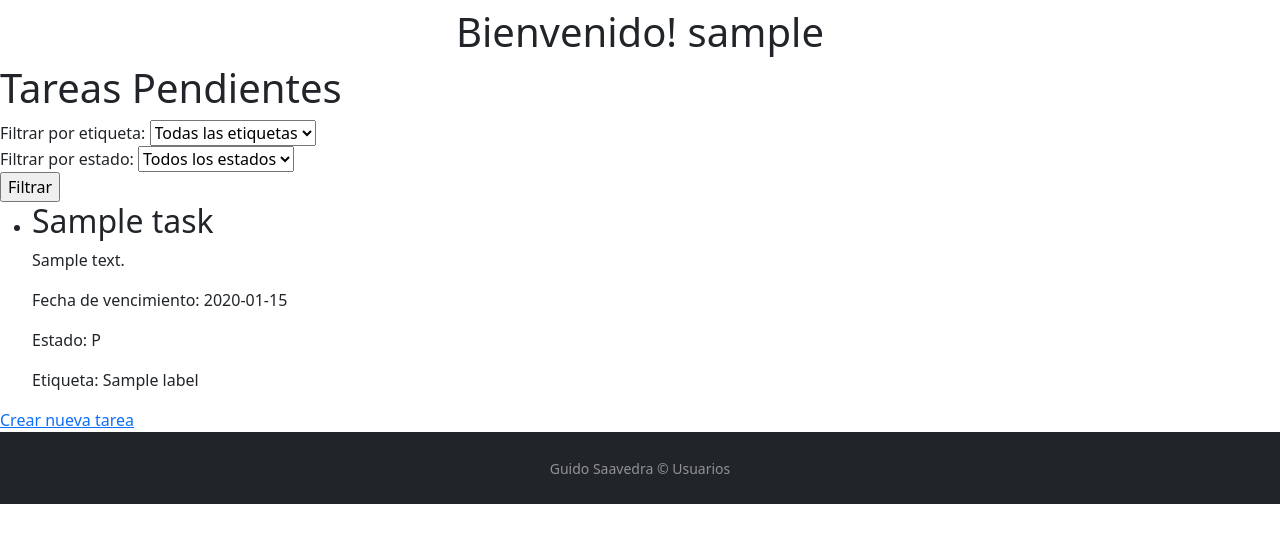
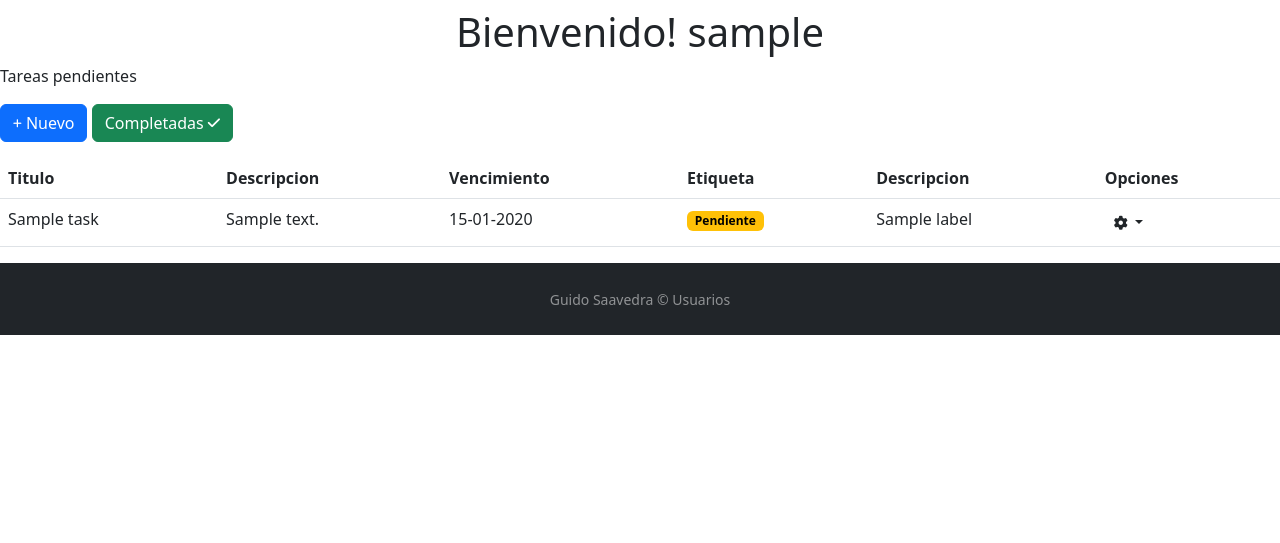
Before and after one commit to BOKG/MOD7IND, a Django app: page / in a window 1280 px wide. Shown: the part 84-627 px from the top of the page. Run offline with Django 4.2, Linux system fonts and the light colour scheme; a user stored in the database is signed in; tables that the repository leaves empty hold one stand-in row (values such as "Sample post").

Commit message:
Resolucion requisitos E3

```diff
--- a/RequisitoE3/djaTOdoproject/djaTOdoproject/settings.py
+++ b/RequisitoE3/djaTOdoproject/djaTOdoproject/settings.py
@@ -115,7 +115,7 @@ AUTH_PASSWORD_VALIDATORS = [
 
 LANGUAGE_CODE = 'es-cl'
 
-TIME_ZONE = 'UTC'
+TIME_ZONE = 'America/Santiago'
 
 USE_I18N = True
 
--- a/RequisitoE3/djaTOdoproject/principal/templates/base.html
+++ b/RequisitoE3/djaTOdoproject/principal/templates/base.html
@@ -6,8 +6,15 @@
     <meta charset="UTF-8">
     <meta http-equiv="X-UA-Compatible" content="IE=edge">
     <meta name="viewport" content="width=device-width, initial-scale=1.0">
+    <!-- Estilos de Font Awesome 6.4.0 -->
+    <link rel="stylesheet" href="https://cdnjs.cloudflare.com/ajax/libs/font-awesome/6.4.0/css/all.min.css" integrity="sha512-iecdLmaskl7CVkqkXNQ/ZH/XLlvWZOJyj7Yy7tcenmpD1ypASozpmT/E0iPtmFIB46ZmdtAc9eNBvH0H/ZpiBw==" crossorigin="anonymous" referrerpolicy="no-referrer"/>
+
+    <!-- Estilos de Bootstrap 5.0.2 -->
     <link href="https://cdn.jsdelivr.net/npm/bootstrap@5.3.0/dist/css/bootstrap.min.css" rel="stylesheet" integrity="sha384-9ndCyUaIbzAi2FUVXJi0CjmCapSmO7SnpJef0486qhLnuZ2cdeRhO02iuK6FUUVM" crossorigin="anonymous">
+
+    <!-- CSS only -->
     <link rel="stylesheet" href="{% static 'assets/css/master.css' %}">
+
     <title>{% block title %}Titulo ejemplo{% endblock  %}</title>
 </head>
 
--- a/RequisitoE3/djaTOdoproject/principal/templates/home.html
+++ b/RequisitoE3/djaTOdoproject/principal/templates/home.html
@@ -8,53 +8,82 @@
 
 {% if user.is_authenticated %}
 <h1 class="text-center h1-h"> Bienvenido! {{ user.username }}</h1>
-
-<h1>Tareas Pendientes</h1>
-
-<form method="GET" action="{% url 'home' %}">
-    <label for="etiqueta">Filtrar por etiqueta:</label>
-    <select name="etiqueta" id="etiqueta">
-        <option value="">Todas las etiquetas</option>
-        <!-- Renderizar opciones de etiquetas -->
-        {% for etiqueta in etiquetas %}
-            <option value="{{ etiqueta.nombre }}">{{ etiqueta.nombre }}</option>
-        {% endfor %}
-    </select>
-    <br>
-    <label for="estado">Filtrar por estado:</label>
-    <select name="estado" id="estado">
-        <option value="">Todos los estados</option>
-        <!-- Renderizar opciones de estados -->
-        {% for choice in tasklistview.get_status_choices %}
-            <option value="{{ choice.0 }}">{{ choice.1 }}</option>
-        {% endfor %}
-    </select>
-    <br>
-    <input type="submit" value="Filtrar">
-</form>
-
-<!-- Lista de tareas -->
-<ul>
-    {% for tarea in tareas %}
-        <li>
-            <h2>{{ tarea.title }}</h2>
-            <p>{{ tarea.description }}</p>
-            <p>Fecha de vencimiento:
-            {{ tarea.due_date|date:'Y-m-d' }}
-            </p>
-            <p>Estado: {{ tarea.status }}</p>
-            <p>Etiqueta: {{ tarea.label }}</p>
-            {% comment %} <a href="{% url 'editar_tarea' tarea.pk %}">Editar</a>
-            <a href="{% url 'eliminar_tarea' tarea.pk %}">Eliminar</a>
-            <a href="{% url 'detalles_tarea' tarea.pk %}">Detalles</a> {% endcomment %}
-        </li>
-    {% empty %}
-        <li>No hay tareas pendientes.</li>
-    {% endfor %}
-</ul>
-
-<!-- Enlaces de navegación -->
-<a href="{% url 'crear_tarea' %}">Crear nueva tarea</a>
+<div class="c-tabletask">
+    <div class="c-tabletask-header">
+        <p>Tareas pendientes<p>
+            <a href="{% url 'crear_tarea' %}" class="btn btn-primary" data-toggle="modal" data-target="#modal-newtask">
+                <i class="fa-solid fa-plus fa-2xs"></i> Nuevo
+              </a>
+              <a href="{% url 'complete_task' %}" class="btn btn-success" data-toggle="modal" data-target="#modal-newtask">
+               Completadas <i class="fa-solid fa-check fa-sm"></i>
+              </a>
+    </div>
+    <div class="table-responsive">
+        <table class="table inner-table">
+          <thead>
+            <tr>
+              <th>Titulo</th>
+              <th>Descripcion</th>
+              <th>Vencimiento</th>
+              <th>Etiqueta</th>
+              <th>Descripcion</th>
+              <th>Opciones</th>
+            </tr>
+          </thead>
+          <tbody>
+            {% for tarea in tareas %}
+              <tr>
+                <td>{{ tarea.title }}</td>
+                <td>{{ tarea.description }}</td>
+                <td>{{ tarea.due_date|date:'d-m-Y' }}</td>
+                <td>
+                  {% if tarea.status == 'IP' %}
+                    <span class="badge text-bg-primary">En progreso</span>
+                  {% elif tarea.status == 'C' %}
+                    <span class="badge text-bg-success">Completada</span>
+                  {% elif tarea.status == 'P' %}
+                    <span class="badge text-bg-warning">Pendiente</span>
+                  {% else %}
+                    {{ tarea.status }}
+                  {% endif %}
+                </td>
+                <td>{{ tarea.label }}</td>
+                <td>
+                  <div class="options btn-group open">
+                        <a class="btn btn-default btn-sm dropdown-toggle" data-bs-toggle="dropdown" aria-expanded="true">
+                          <i class="fa fa-cog"></i>
+                        </a>
+                        <ul class="dropdown-menu">
+                          <li>
+                            <a class="dropdown-item" href="{% url 'tarea_detalles' tarea.id %}" data-target="#modalVerTarea{{tarea.id}}">
+                              <i class="fa-regular fa-eye fa-margin"></i>Ver tarea
+                            </a>
+                          </li>
+                          <li>
+                            <a class="dropdown-item" href="{% url 'editar_tarea' tarea.id %}" data-target="#modalEditarTarea{{tarea.id}}">
+                              <i class="fa fa-edit fa-margin"></i> Editar
+                            </a>
+                          </li>
+                          <li>
+                            <form action="{% url 'eliminar_tarea' tarea.id %}" method="POST">
+                              {% csrf_token %}
+                              <button type="submit" class="dropdown-item" onclick="return confirm('¿Está seguro que desea eliminar este registro?');">
+                                  <i class="fa-regular fa-trash-can fa-margin"></i> Borrar
+                              </button>
+                          </form>
+                        </li>
+                        </ul>
+                      </div>
+                </td>
+            {% empty %}
+              <tr>
+                <td colspan="5">No hay tareas pendientes.</td>
+              </tr>
+            {% endfor %}
+          </tbody>
+        </table>
+      </div>
+</div>
 
 {% else %}
 
--- a/RequisitoE3/djaTOdoproject/principal/urls.py
+++ b/RequisitoE3/djaTOdoproject/principal/urls.py
@@ -1,11 +1,12 @@
 from django.urls import path
-
 from . import views
-from .views import TaskListView, CreateTask
+from .views import delete_task
 
 urlpatterns = [
-    #path('', views.Home.as_view(), name='home')
     path('', views.TaskListView.as_view(), name='home'),
     path('crear_tarea/', views.CreateTask.as_view(), name='crear_tarea'),
-
-]
+    path('tarea/<int:pk>/', views.DetailsTask.as_view(), name='tarea_detalles'),
+    path('tarea/<int:pk>/editar/', views.EditTask.as_view(), name='editar_tarea'),
+    path('finalizar/', views.FinishTask.as_view(), name='complete_task'),
+    path('tarea/<int:pk>/eliminar/', delete_task, name='eliminar_tarea'),
+    ]
--- a/RequisitoE3/djaTOdoproject/principal/views.py
+++ b/RequisitoE3/djaTOdoproject/principal/views.py
@@ -1,16 +1,14 @@
-from django.shortcuts import render
+from django.shortcuts import get_object_or_404, render, redirect
 from django.views.generic import ListView
 from django.contrib.auth.mixins import LoginRequiredMixin
-from django.views.generic.edit import CreateView
+from django.views.generic.edit import CreateView, UpdateView
 from django.urls import reverse_lazy
-
+from django.contrib.auth.decorators import login_required
 
 from .forms import TaskForm
 from .models import Task
-# Create your views here.
-# class Home(ListView):
-#     def get(self, request):
-#         return render(request, 'home.html', {})
+
+
 
 class TaskListView(ListView):
 
@@ -18,19 +16,19 @@ class TaskListView(ListView):
     template_name = 'home.html'
     context_object_name = 'tareas'
 
-
+    def login_required(self):
+        if not self.request.user.is_authenticated:
+            return redirect('home')
 
     def get_queryset(self):
         queryset = super().get_queryset()
-        etiqueta = self.request.GET.get('etiqueta')
-        estado = self.request.GET.get('estado')
+        return queryset.order_by('due_date')
 
-        if etiqueta:
-            queryset = queryset.filter(etiquetas__nombre=etiqueta)
-
-        if estado:
-            queryset = queryset.filter(estado=estado)
-        return queryset.order_by('due_date')
+    # show only task 'IP' or 'P'
+    def get_context_data(self, **kwargs):
+        context = super().get_context_data(**kwargs)
+        context['tareas'] = self.get_queryset().filter(status__in=['IP', 'P'])
+        return context
 
 
 class CreateTask(LoginRequiredMixin, CreateView):
@@ -43,3 +41,69 @@ class CreateTask(LoginRequiredMixin, CreateView):
     def form_valid(self, form):
         form.instance.user = self.request.user
         return super().form_valid(form)
+
+
+
+class DetailsTask(LoginRequiredMixin, UpdateView):
+    model = Task
+    template_name = 'tareas/tarea_detalles.html'
+    context_object_name = 'tarea'
+    fields = ['status']
+
+    def get_queryset(self):
+        queryset = super().get_queryset()
+        return queryset.filter(id=self.kwargs['pk'])
+
+    def get_context_data(self, **kwargs):
+        context = super().get_context_data(**kwargs)
+        context['tarea'] = self.get_queryset().first()
+        return context
+
+    def post(self, request, *args, **kwargs):
+        tarea = self.get_queryset().first()
+        tarea.status = request.POST.get('status')
+        tarea.status = 'C'
+        tarea.save()
+        return redirect('home')
+
+class EditTask(LoginRequiredMixin, UpdateView):
+    model = Task
+    form_class = TaskForm
+    template_name = 'tareas/editar_tarea.html'
+    success_url = reverse_lazy('home')
+
+    def get_queryset(self):
+        queryset = super().get_queryset()
+        return queryset.filter(id=self.kwargs['pk'])
+
+    def get_context_data(self, **kwargs):
+        context = super().get_context_data(**kwargs)
+        context['tarea'] = self.get_queryset().first()
+        return context
+
+    def form_valid(self, form):
+        form.save()
+        return redirect(self.success_url)
+
+class FinishTask(LoginRequiredMixin, ListView):
+
+    model = Task
+    template_name = 'tareas/tareas_completadas.html'
+    context_object_name = 'tareas'
+
+    def get_queryset(self):
+        queryset = super().get_queryset()
+        return queryset.order_by('due_date')
+    def get_context_data(self, **kwargs):
+        context = super().get_context_data(**kwargs)
+            # show only task 'c'
+        context['tareas'] = self.get_queryset().filter(status__in=['C'])
+        return context
+
+@login_required
+def delete_task(request, pk):
+
+    task = get_object_or_404(Task, pk=pk, user=request.user)
+    if request.method == 'POST':
+        task.delete()
+    return redirect('home')
```
Also changed, not shown: RequisitoE3/djaTOdoproject/principal/forms.py (+4 -3 lines), RequisitoE3/djaTOdoproject/principal/templates/tareas/editar_tarea.html (added, +34 -0 lines), RequisitoE3/djaTOdoproject/principal/templates/tareas/tarea_detalles.html (added, +33 -0 lines), RequisitoE3/djaTOdoproject/principal/templates/tareas/tareas_completadas.html (added, +82 -0 lines).
